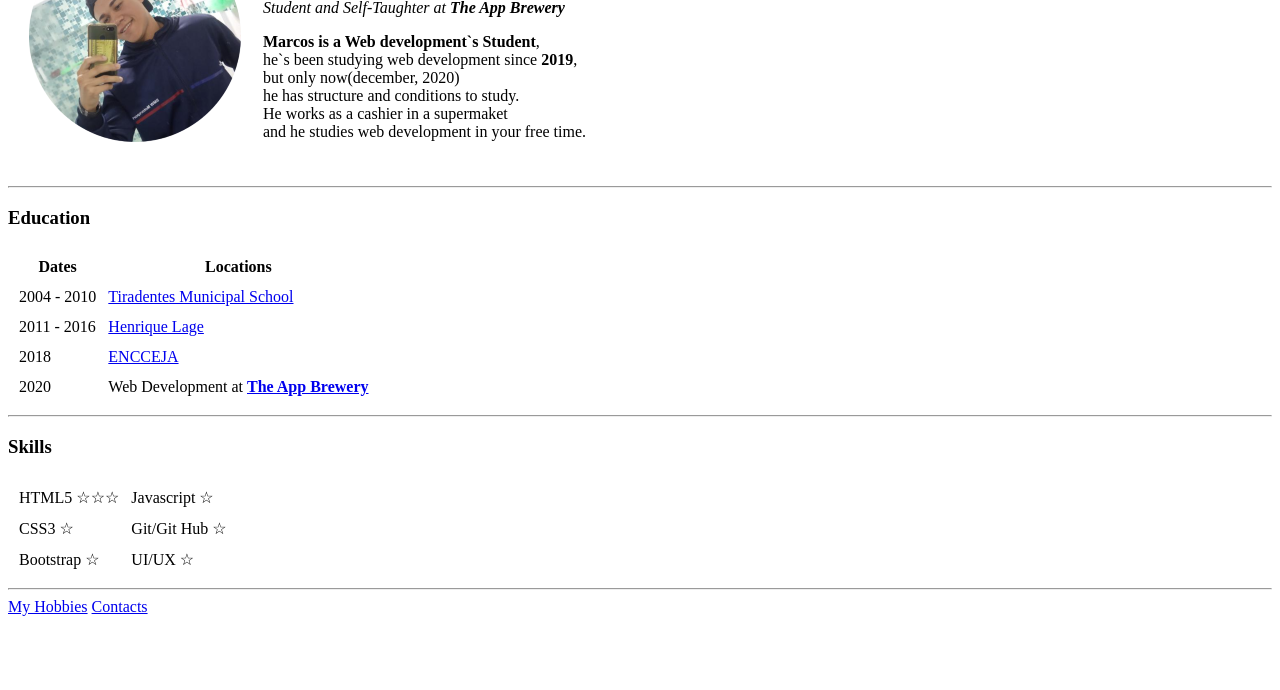
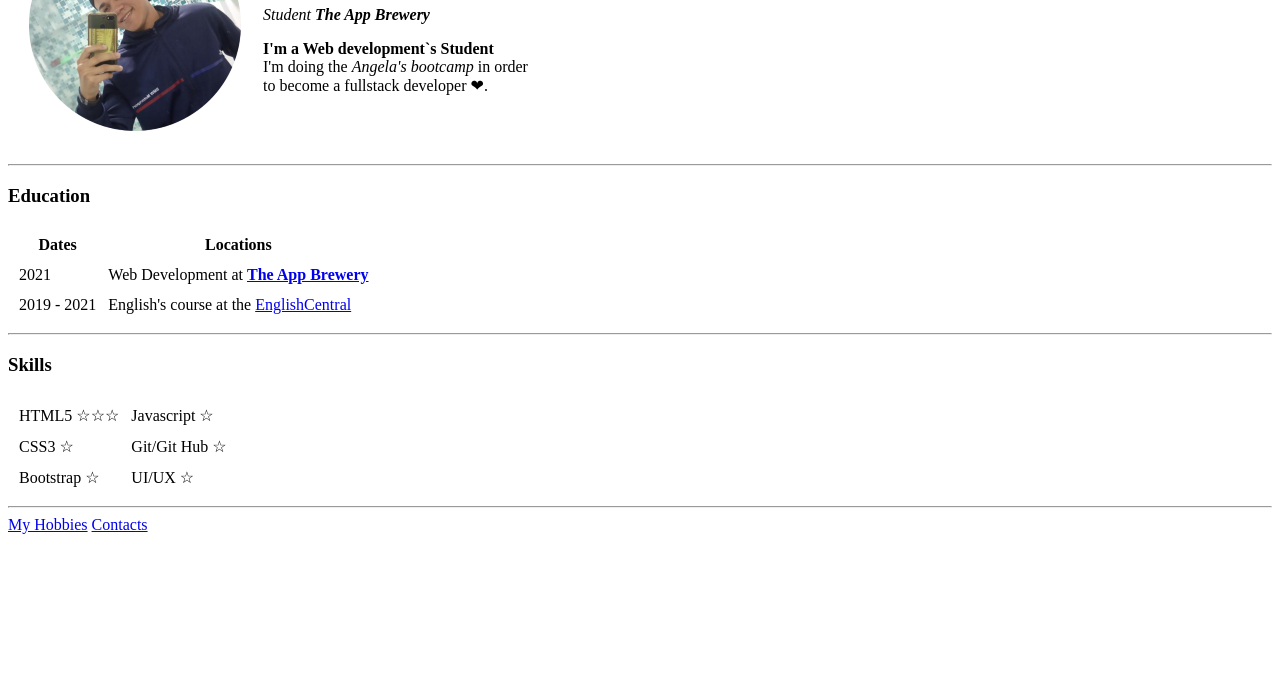
Before and after one commit to DevMarcos1/cv, a plain HTML site: page index.html in a window 1280 px wide. Shown: the part 110-800 px from the top of the page. Drawn offline with Linux system fonts and the light colour scheme.

Commit message:
Add files via upload

```diff
--- a/index.html
+++ b/index.html
@@ -11,12 +11,11 @@
     <tr>
       <td><img src="images/circle-profile.png" alt="Marcos profile picture"></td>
       <td>
-        <h1>Marcos Mendes</h1>
-        <p><em>Student and Self-Taughter at <strong>The App Brewery</strong></em></p>
+        <h1>Marcos Mendes ❤ </h1>
+        <p><em>Student  <strong>The App Brewery</strong></em></p>
 
-        <p><strong>Marcos is a Web development`s Student</strong>, <br>he`s been studying web development since <b>2019</b>,<br> but only now(december, 2020)<br> he has structure and conditions to study. <br> He works as a cashier in a supermaket
-          <br> and
-          he studies web development in your free time.</p>
+        <p><strong>I'm a Web development`s Student</strong><br>I'm doing the <em>Angela's bootcamp</em> in order <br>to become a fullstack developer ❤.<br>
+          <br>
       </td>
     </tr>
   </table>
@@ -33,23 +32,12 @@
     </thead>
     <tbody>
       <tr>
-        <td>2004 - 2010</td>
-        <td><a
-            href="https://www.google.com/search?q=escola%20municipal%20tiradentes&rlz=1C1CHBD_pt-PTBR877BR877&oq=Escola+Municipal+Tiradentes&aqs=chrome.0.0l8.12038j0j4&sourceid=chrome&ie=UTF-8&tbs=lf:1,lf_ui:2&tbm=lcl&sxsrf=ALeKk01Gw78tKghXolmuAPkdnkU64T-aOA:1607452450409&rflfq=1&num=10&rldimm=6978816399470169919&lqi=Chtlc2NvbGEgbXVuaWNpcGFsIHRpcmFkZW50ZXNaOgobZXNjb2xhIG11bmljaXBhbCB0aXJhZGVudGVzIhtlc2NvbGEgbXVuaWNpcGFsIHRpcmFkZW50ZXM&ved=2ahUKEwiE0rKCg7_tAhVfHbkGHUItA0IQvS4wAHoECAQQHA&rlst=f#rlfi=hd:;si:6978816399470169919,l,Chtlc2NvbGEgbXVuaWNpcGFsIHRpcmFkZW50ZXNaOgobZXNjb2xhIG11bmljaXBhbCB0aXJhZGVudGVzIhtlc2NvbGEgbXVuaWNpcGFsIHRpcmFkZW50ZXM;mv:[[-22.6313536,-43.0768136],[-22.923561,-43.2187118]];tbs:lrf:!1m4!1u2!2m2!2m1!1e1!2m1!1e2!3sIAE,lf:1,lf_ui:2">Tiradentes
-            Municipal School</a></li>
-        </td>
+        <td>2021 </td>
+        <td>Web Development at <strong><a href="https://www.appbrewery.co/">The App Brewery</a></strong></td>
       </tr>
       <tr>
-        <td>2011 - 2016</td>
-        <td><a href="https://pt.wikipedia.org/wiki/ETE_Henrique_Lage">Henrique Lage</a></td>
-      </tr>
-      <tr>
-        <td>2018</td>
-        <td><a href="http://enccejanacional.inep.gov.br/encceja/#!/inicial">ENCCEJA</a></td>
-      </tr>
-      <tr>
-        <td>2020 </td>
-        <td>Web Development at <strong><a href="https://www.appbrewery.co/">The App Brewery</a></strong></td>
+        <td>2019 - 2021 </td>
+        <td>English's course at the <a href="https://pt.englishcentral.com/myenglish/myfeed">EnglishCentral</a></td>
       </tr>
     </tbody>
     <tfoot>
```
